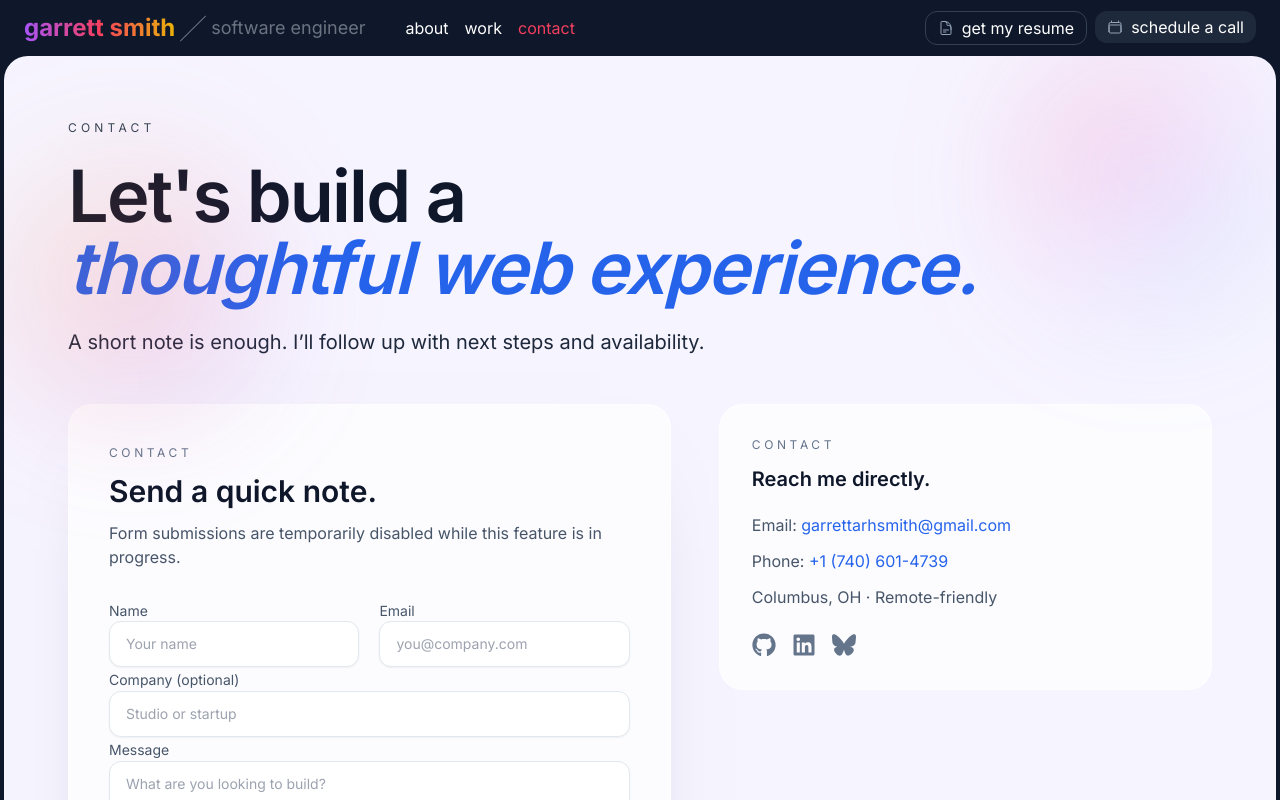
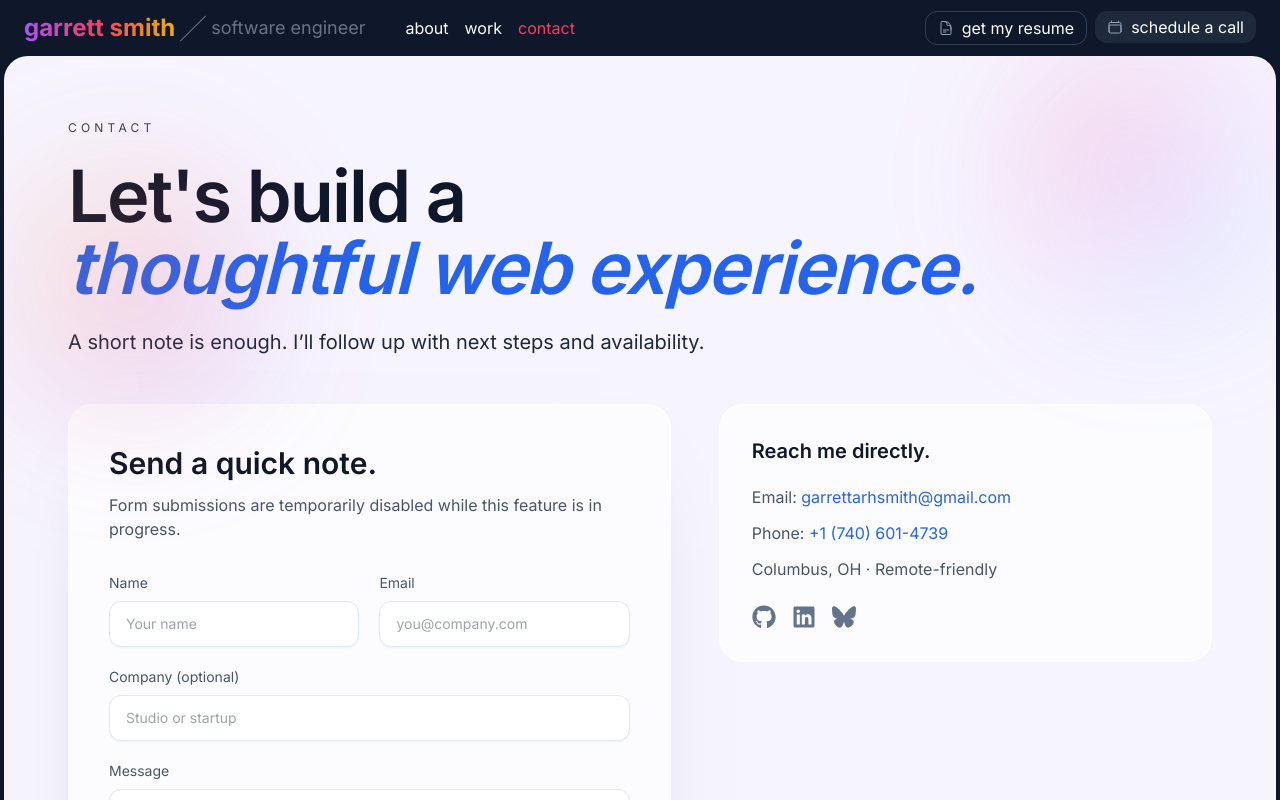
Before and after one commit to GarrettArhSmith/portfolio, a Next.js app: page /contact in a window 1280 px wide. Shown: the top 800 px of the page. Built offline with nearby package versions, Linux system fonts and the light colour scheme.

Commit message:
style: conditionally render eyebrow in ContactFormCard and ContactInfoCard; refactor layout in ContactPage and WorkItemCard

```diff
--- a/src/app/components/ContactFormCard/ContactFormCard.tsx
+++ b/src/app/components/ContactFormCard/ContactFormCard.tsx
@@ -25,9 +25,11 @@ export default function ContactFormCard({
         .join(" ")}
     >
       <div className="space-y-3">
-        <p className="text-xs uppercase tracking-[0.3em] text-slate-500">
-          {eyebrow}
-        </p>
+        {eyebrow && (
+          <p className="text-xs uppercase tracking-[0.3em] text-slate-500">
+            {eyebrow}
+          </p>
+        )}
         <h2 className="text-2xl md:text-3xl font-semibold text-slate-900">
           {title}
         </h2>
--- a/src/app/components/ContactInfoCard/ContactInfoCard.tsx
+++ b/src/app/components/ContactInfoCard/ContactInfoCard.tsx
@@ -26,10 +26,16 @@ export default function ContactInfoCard({
   const resolvedPhoneHref = phoneHref ?? `tel:${phone}`;
   return (
     <div className="rounded-[24px] border border-white/60 bg-white/70 p-6 md:p-8">
-      <p className="text-xs uppercase tracking-[0.3em] text-slate-500">
-        {eyebrow}
-      </p>
-      <h3 className="mt-3 text-xl font-semibold text-slate-900">{title}</h3>
+      {eyebrow && (
+        <p className="text-xs uppercase tracking-[0.3em] text-slate-500">
+          {eyebrow}
+        </p>
+      )}
+      <h3
+        className={`${eyebrow ? "mt-3" : "mt-0"} text-xl font-semibold text-slate-900`}
+      >
+        {title}
+      </h3>
       <div className="mt-5 space-y-3 text-slate-600">
         <p>
           Email:{" "}
--- a/src/app/components/SplitSection/SplitSection.tsx
+++ b/src/app/components/SplitSection/SplitSection.tsx
@@ -4,9 +4,15 @@ type Props = {
   left: ReactNode;
   right: ReactNode;
   className?: string;
+  reverseOnMobile?: boolean;
 };
 
-export default function SplitSection({ left, right, className }: Props) {
+export default function SplitSection({
+  left,
+  right,
+  className,
+  reverseOnMobile = false,
+}: Props) {
   return (
     <div
       className={[
@@ -16,8 +22,12 @@ export default function SplitSection({ left, right, className }: Props) {
         .filter(Boolean)
         .join(" ")}
     >
-      <div>{left}</div>
-      <div>{right}</div>
+      <div className={reverseOnMobile ? "order-2 lg:order-1" : undefined}>
+        {left}
+      </div>
+      <div className={reverseOnMobile ? "order-1 lg:order-2" : undefined}>
+        {right}
+      </div>
     </div>
   );
 }
--- a/src/app/components/Work/WorkItemCard.tsx
+++ b/src/app/components/Work/WorkItemCard.tsx
@@ -45,9 +45,6 @@ export default function WorkItemCard({ item, index, onPreview }: Props) {
           <WorkItemMeta role={item.role} timeframe={item.timeframe} />
 
           <div className="flex flex-col gap-3">
-            <p className="text-xs uppercase tracking-[0.25em] text-slate-600">
-              Project 0{index + 1}
-            </p>
             <h2 className="text-3xl md:text-4xl xl:text-5xl font-semibold tracking-tight">
               {item.title}
             </h2>
--- a/src/app/contact/page.tsx
+++ b/src/app/contact/page.tsx
@@ -107,8 +107,10 @@ export default function ContactPage({}: Props) {
       <section className="mt-12 page-container">
         <SplitSection
           className="items-start"
+          reverseOnMobile
           left={
             <ContactFormCard
+              eyebrow=""
               title="Send a quick note."
               description={
                 contactFormEnabled
@@ -116,9 +118,9 @@ export default function ContactPage({}: Props) {
                   : "Form submissions are temporarily disabled while this feature is in progress."
               }
             >
-              <form onSubmit={handleSubmit} className="mt-8 space-y-6">
-                <div className="grid gap-5 md:grid-cols-2">
-                  <label className="space-y-2 text-sm text-slate-600">
+              <form onSubmit={handleSubmit} className="mt-8">
+                <div className="grid grid-cols-1 gap-5 md:grid-cols-2">
+                  <label className="flex flex-col gap-2 text-sm text-slate-600">
                     Name
                     <input
                       name="name"
@@ -129,7 +131,7 @@ export default function ContactPage({}: Props) {
                       className="w-full rounded-xl border border-slate-200 bg-white px-4 py-3 text-slate-900 shadow-sm focus:border-rose-300 focus:outline-none focus:ring-2 focus:ring-rose-200"
                     />
                   </label>
-                  <label className="space-y-2 text-sm text-slate-600">
+                  <label className="flex flex-col gap-2 text-sm text-slate-600">
                     Email
                     <input
                       name="email"
@@ -140,9 +142,8 @@ export default function ContactPage({}: Props) {
                       className="w-full rounded-xl border border-slate-200 bg-white px-4 py-3 text-slate-900 shadow-sm focus:border-rose-300 focus:outline-none focus:ring-2 focus:ring-rose-200"
                     />
                   </label>
-                </div>
 
-                <label className="space-y-2 text-sm text-slate-600">
+                  <label className="flex flex-col gap-2 text-sm text-slate-600 md:col-span-2">
                     Company (optional)
                     <input
                       name="company"
@@ -154,7 +155,7 @@ export default function ContactPage({}: Props) {
                     />
                   </label>
 
-                <label className="space-y-2 text-sm text-slate-600">
+                  <label className="flex flex-col gap-2 text-sm text-slate-600 md:col-span-2">
                     Message
                     <textarea
                       name="details"
@@ -165,8 +166,9 @@ export default function ContactPage({}: Props) {
                       className="w-full rounded-xl border border-slate-200 bg-white px-4 py-3 text-slate-900 shadow-sm focus:border-rose-300 focus:outline-none focus:ring-2 focus:ring-rose-200"
                     />
                   </label>
+                </div>
 
-                <div className="flex flex-col md:flex-row md:items-center gap-4">
+                <div className="mt-6 flex flex-col md:flex-row md:items-center gap-4">
                   <Btn
                     type="submit"
                     variant="contained"
@@ -184,16 +186,17 @@ export default function ContactPage({}: Props) {
                   </p>
                 </div>
                 {status.state === "success" && (
-                  <p className="text-sm text-emerald-600">{status.message}</p>
+                  <p className="mt-4 text-sm text-emerald-600">{status.message}</p>
                 )}
                 {status.state === "error" && (
-                  <p className="text-sm text-rose-600">{status.message}</p>
+                  <p className="mt-4 text-sm text-rose-600">{status.message}</p>
                 )}
               </form>
             </ContactFormCard>
           }
           right={
             <ContactInfoCard
+              eyebrow=""
               title="Reach me directly."
               email="garrettarhsmith@gmail.com"
               phone="+1 (740) 601-4739"
--- a/src/app/work/page.tsx
+++ b/src/app/work/page.tsx
@@ -36,6 +36,10 @@ export default function Page({}: Props) {
         ]}
       />
 
+      <div className="page-container mt-10">
+        <div className="h-px w-full bg-slate-300/70" />
+      </div>
+
       <section className="mt-12 page-container">
         {workItems.map((item, i) => (
           <WorkItemCard
```
Lines whose indentation alone changed are shown as unchanged.
